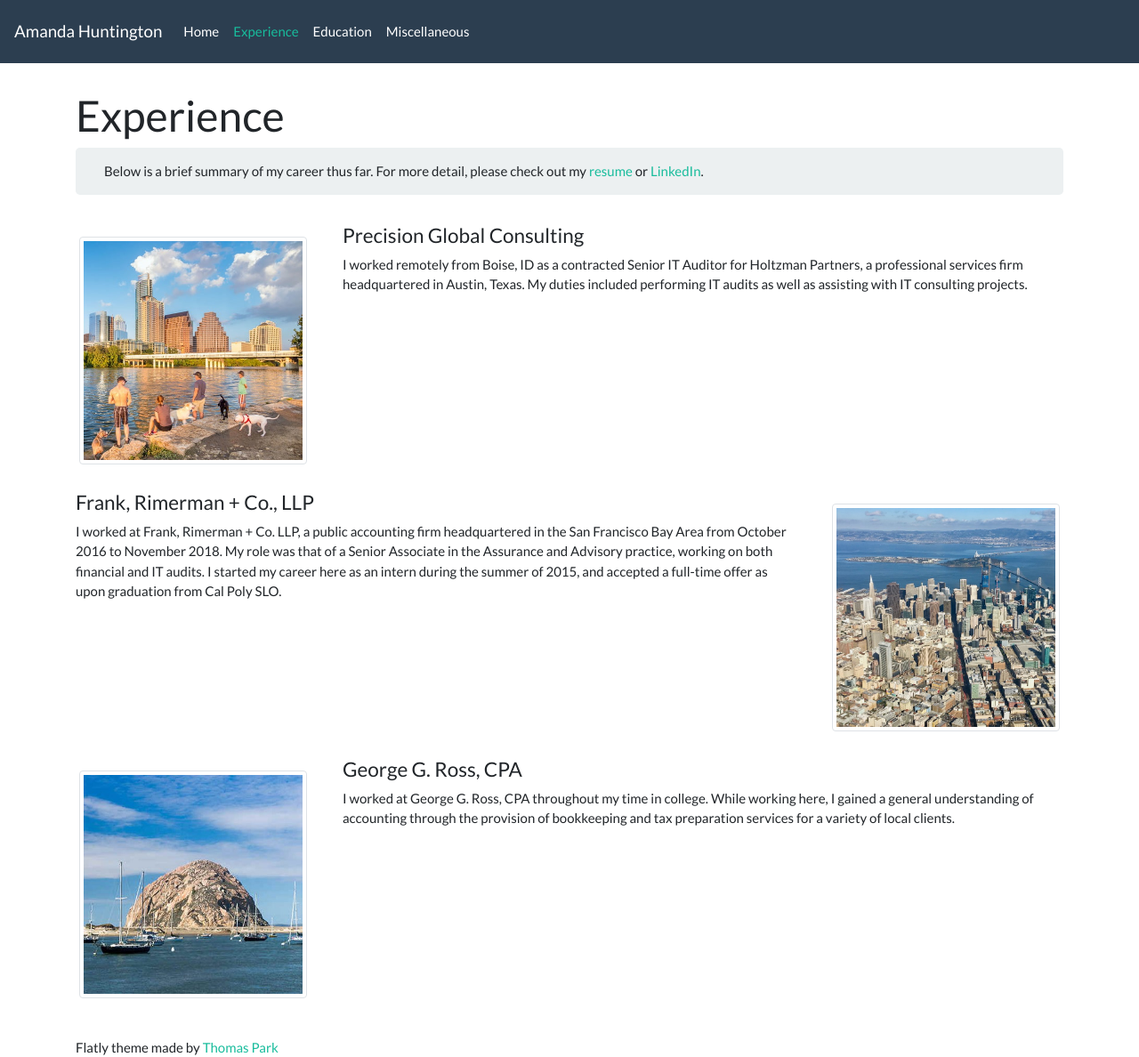
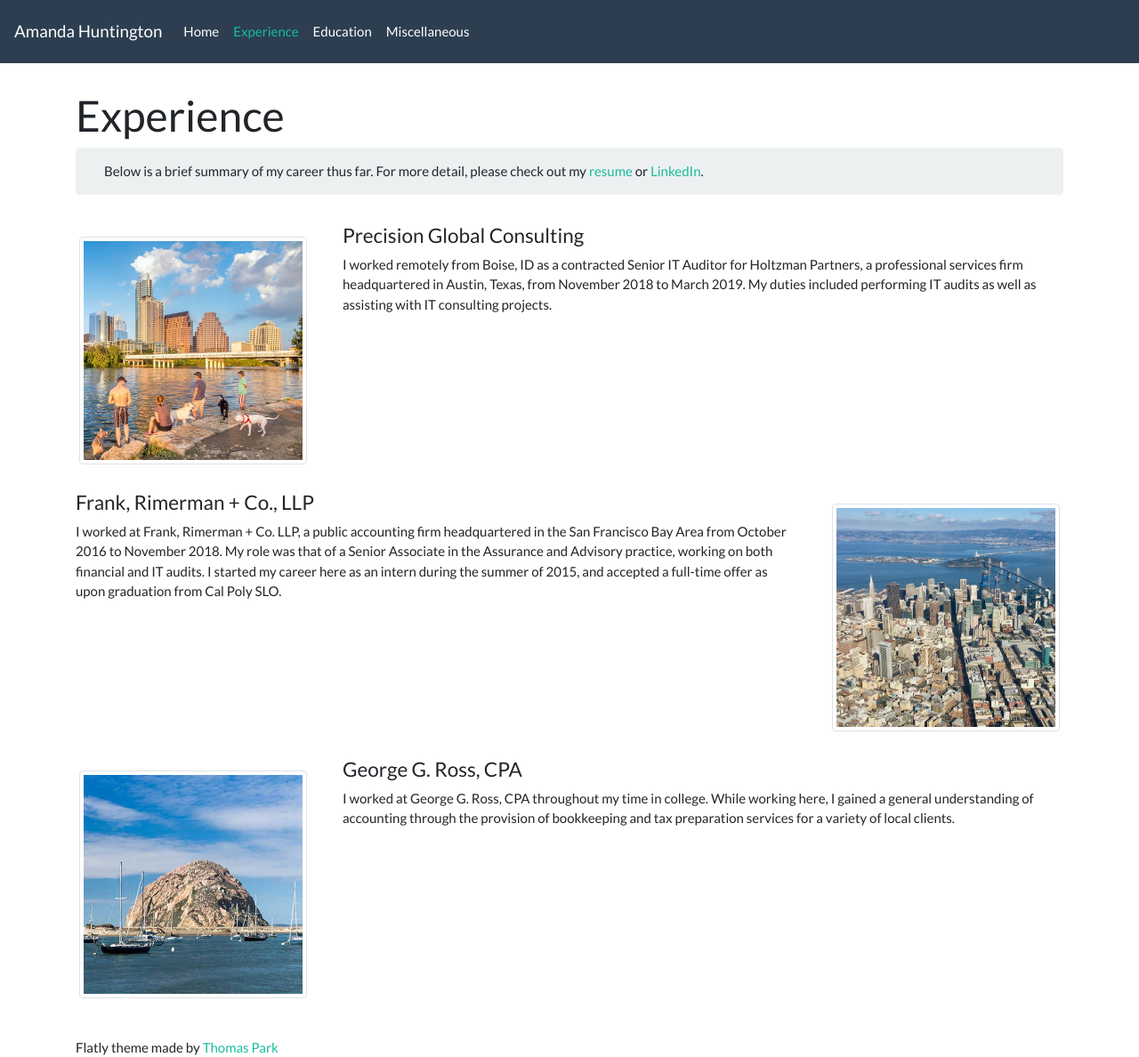
Before and after one commit to anhuntington/anhuntington.github.io, a Jekyll site: the page built from experience.html, in a window 1280 px wide. Shown: the whole page at 89% size. Built offline with Jekyll 4.4.1, drawn with Linux system fonts in a browser that asks for light colours.

Commit message:
Update experience.html

```diff
--- a/experience.html
+++ b/experience.html
@@ -15,7 +15,7 @@ order: 2
   <div class="comment-right">
     <h4>Precision Global Consulting</h4>
     <p>
-      I worked remotely from Boise, ID as a contracted Senior IT Auditor for Holtzman Partners, a professional services firm headquartered in Austin, Texas.
+      I worked remotely from Boise, ID as a contracted Senior IT Auditor for Holtzman Partners, a professional services firm headquartered in Austin, Texas, from November 2018 to March 2019.
       My duties included performing IT audits as well as assisting with IT consulting projects.
     </p>
   </div>
```
